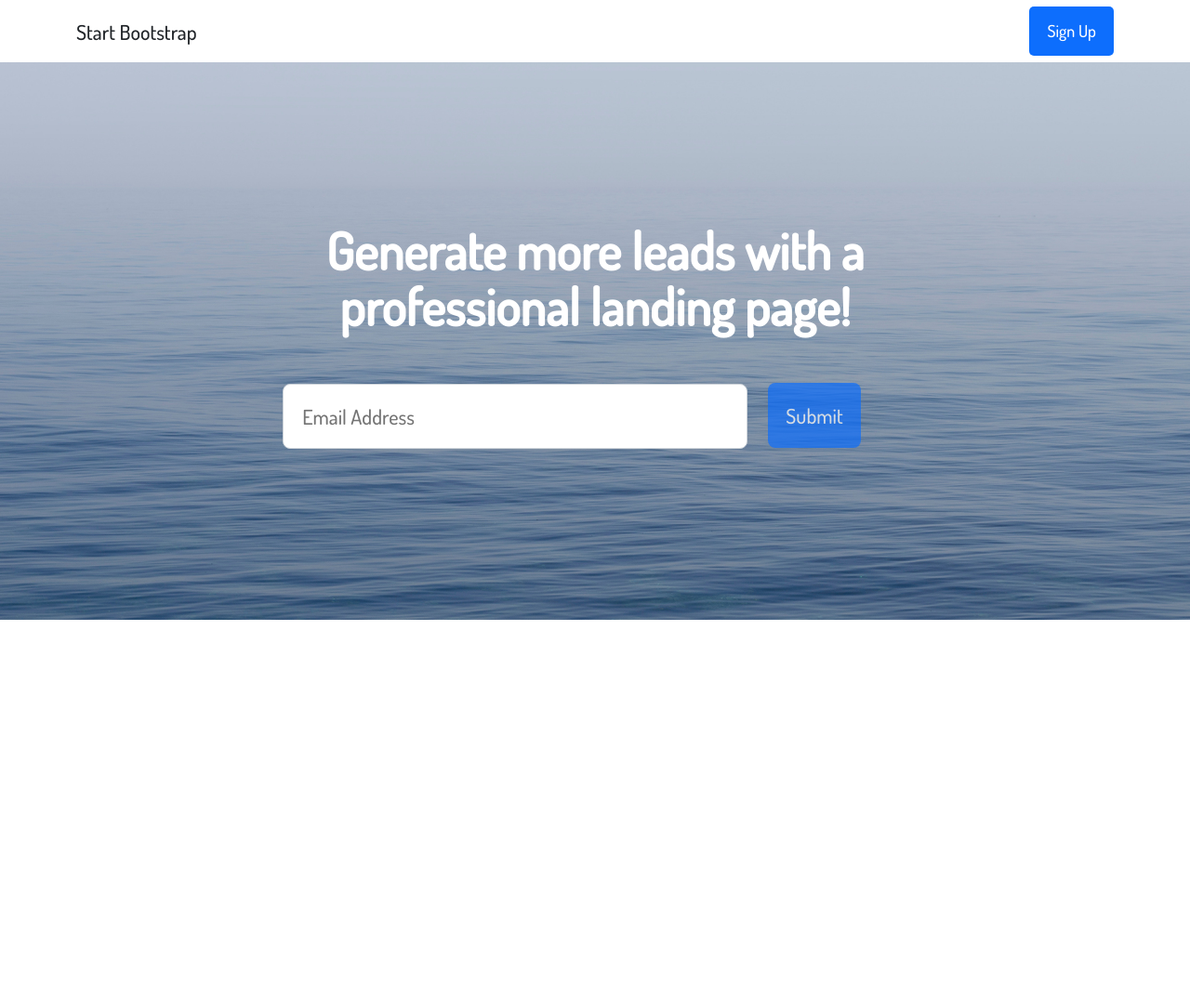
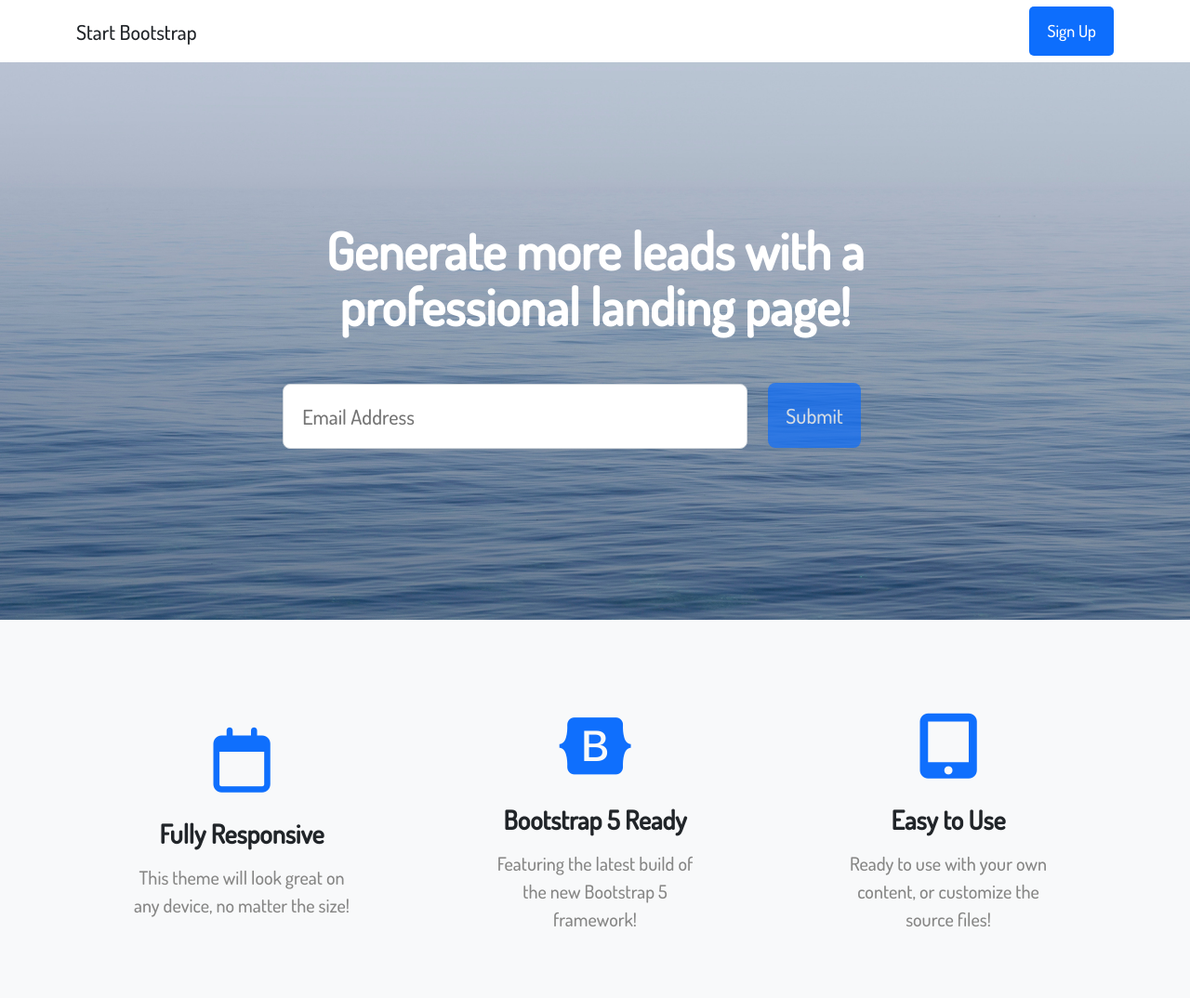
Before and after one commit to Zemile30/test, a plain HTML site: page index.html in a window 1280 px wide. Shown: the whole page at 93% size. Before the commit the page ends 800 px from the top, so only its background shows below. Drawn offline with nearby package versions, Linux system fonts and the light colour scheme.

Commit message:
bootstrap

```diff
--- /dev/null
+++ b/_bootstrap.sass
@@ -0,0 +1,33 @@
+#bootstrap
+    background-color: #f8f9fa
+    padding: 70px 0
+    .box
+        .minibox
+            display: flex
+            justify-content: center
+            .icon
+                color: #0f6ffd
+                font-size: 70px
+                margin: 30px 0
+        .textbox
+            text-align: center
+            h2
+                font-size: 28px
+                font-weight: 600
+                margin-bottom: 18px
+            h4
+                font-size: 20px
+                color: #868685
+                padding: 0 60px
+                line-height: 1.5
+    @media (max-width: 1200px)
+        .box
+            .textbox
+                h4
+                    padding: 0 20px
+    @media (max-width: 992px)
+        .box
+            .textbox
+                margin-bottom: 50px
+                h4
+                    width: 320px
--- a/index.html
+++ b/index.html
@@ -7,6 +7,7 @@
     <meta name="viewport" content="width=device-width, initial-scale=1.0">
     <script src="https://cdnjs.cloudflare.com/ajax/libs/jquery/3.6.0/jquery.min.js" defer></script>
     <script src="app.js" defer></script>
+    <script src="https://kit.fontawesome.com/066cac7a7f.js" crossorigin="anonymous"></script>
     <link rel="preconnect" href="https://fonts.gstatic.com">
     <link href="https://fonts.googleapis.com/css2?family=Dosis:wght@500&display=swap" rel="stylesheet">
     <link href="https://cdn.jsdelivr.net/npm/bootstrap@5.0.1/dist/css/bootstrap.min.css" rel="stylesheet">
@@ -57,6 +58,51 @@
                 </div>
             </div>
         </section>
+        <section id="bootstrap">
+            <div class="container">
+                <div class="row">
+                    <div class="col-lg-4 col-md-12 d-flex justify-content-center align-items-center">
+                        <div class="box">
+                            <div class="minibox">
+                                <div class="icon">
+                                    <i class="fa-regular fa-calendar"></i>
+                                </div>
+                            </div>
+                            <div class="textbox">
+                                <h2>Fully Responsive</h2>
+                                <h4>This theme will look great on any device, no matter the size!</h4>
+                            </div>
+                        </div>
+                    </div>
+                    <div class="col-lg-4 col-md-12 d-flex justify-content-center align-items-center">
+                        <div class="box">
+                            <div class="minibox">
+                                <div class="icon">
+                                    <i class="fa-brands fa-bootstrap"></i>
+                                </div>
+                            </div>
+                            <div class="textbox">
+                                <h2>Bootstrap 5 Ready</h2>
+                                <h4>Featuring the latest build of the new Bootstrap 5 framework!</h4>
+                            </div>
+                        </div>
+                    </div>
+                    <div class="col-lg-4 col-md-12 d-flex justify-content-center align-items-center">
+                        <div class="box">
+                            <div class="minibox">
+                                <div class="icon">
+                                    <i class="fa-solid fa-tablet-screen-button"></i>
+                                </div>
+                            </div>
+                            <div class="textbox">
+                                <h2>Easy to Use</h2>
+                                <h4>Ready to use with your own content, or customize the source files!</h4>
+                            </div>
+                        </div>
+                    </div>
+                </div>
+            </div>
+        </section>
     </main>
 
     <footer>
--- a/style.sass
+++ b/style.sass
@@ -1,3 +1,4 @@
 @import main
 @import header
 @import generate
+@import bootstrap
```
Also changed, not shown: _generate.sass (+4 -4 lines), style.css, 1 other file.
